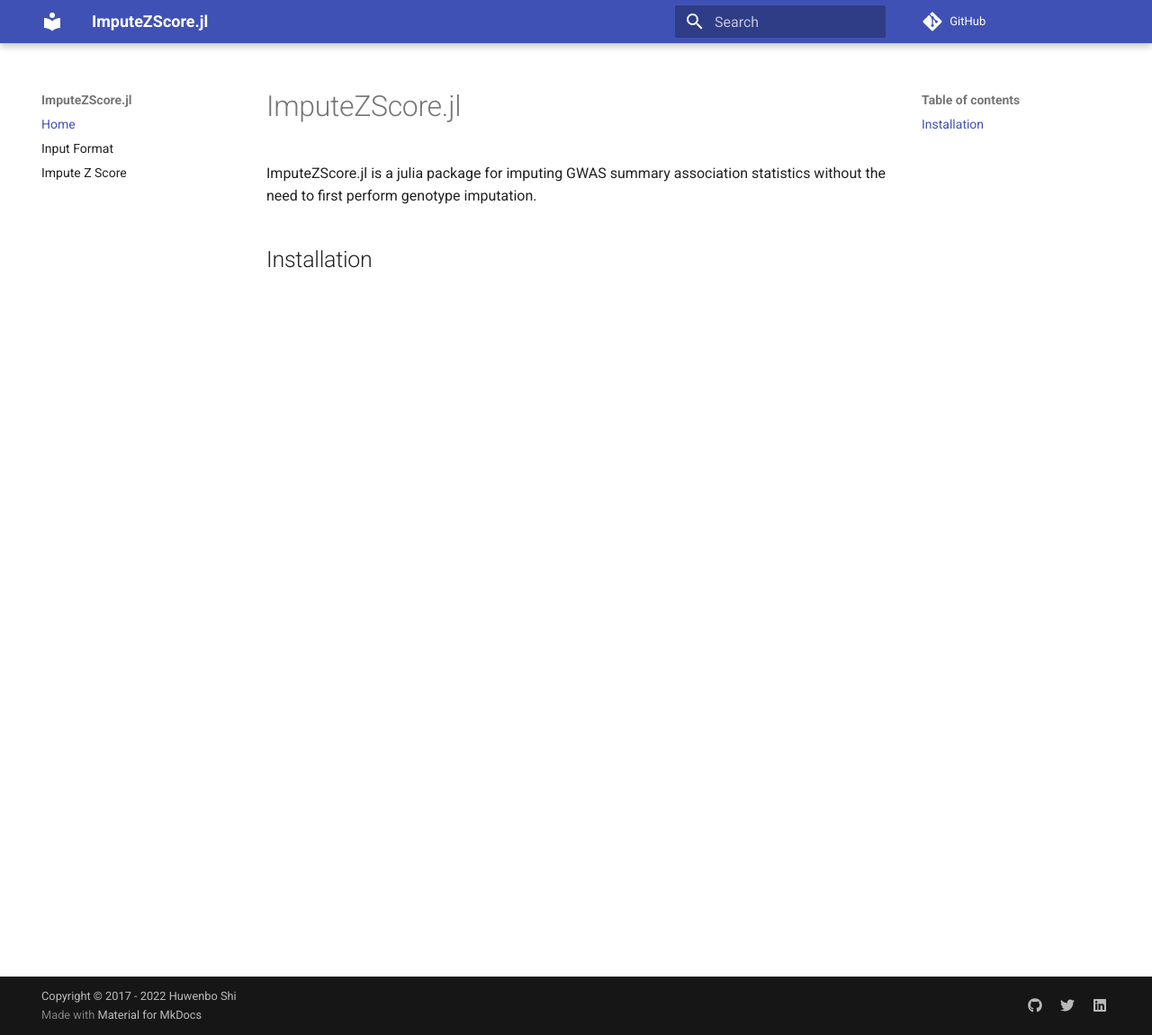
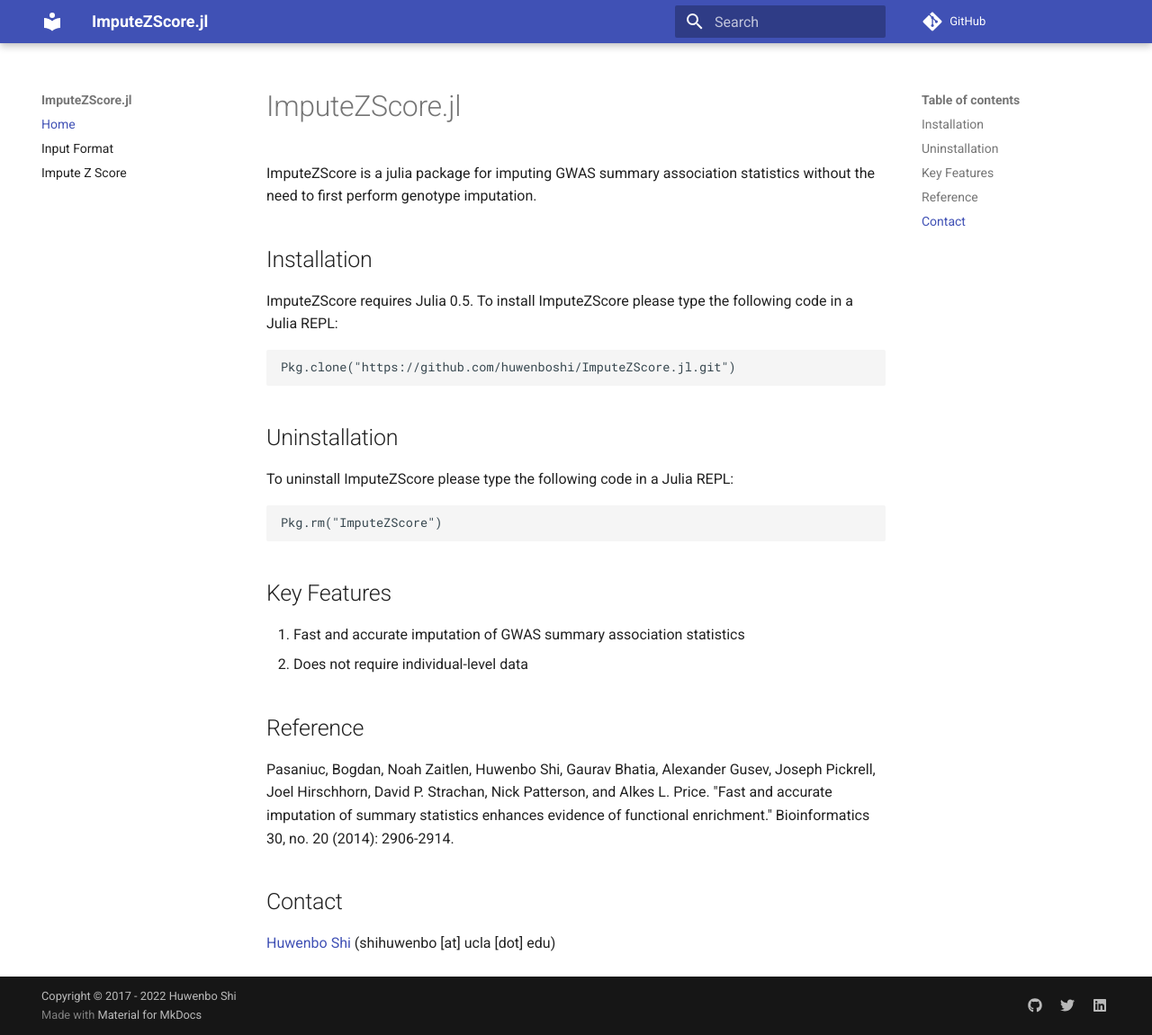
Before and after one commit to huwenboshi/ImputeZScore.jl, an MkDocs documentation site: the page built from docs/index.md, in a window 1280 px wide and 1151 px high. Shown: the whole window at 90% size. Built offline with MkDocs 1.6.1 and Material for MkDocs 9.7.7, drawn with Linux system fonts in a browser that asks for light colours; comment, search, counter and statistics services are not loaded; old or Windows-style settings are respelled for this version of MkDocs.

Commit message:
updated read me

````diff
--- a/docs/index.md
+++ b/docs/index.md
@@ -1,6 +1,34 @@
 # ImputeZScore.jl
 
-ImputeZScore.jl is a julia package for imputing GWAS summary association
+ImputeZScore is a julia package for imputing GWAS summary association
 statistics without the need to first perform genotype imputation.
 
 ## Installation
+
+ImputeZScore requires Julia 0.5. To install ImputeZScore please type
+the following code in a Julia REPL:
+
+```
+Pkg.clone("https://github.com/huwenboshi/ImputeZScore.jl.git")
+```
+
+## Uninstallation
+
+To uninstall ImputeZScore please type the following code in
+a Julia REPL:
+
+```
+Pkg.rm("ImputeZScore")
+```
+
+## Key Features
+
+1. Fast and accurate imputation of GWAS summary association statistics
+2. Does not require individual-level data
+
+## Reference
+Pasaniuc, Bogdan, Noah Zaitlen, Huwenbo Shi, Gaurav Bhatia, Alexander Gusev, Joseph Pickrell, Joel Hirschhorn, David P. Strachan, Nick Patterson, and Alkes L. Price. "Fast and accurate imputation of summary statistics enhances evidence of functional enrichment." Bioinformatics 30, no. 20 (2014): 2906-2914.
+
+## Contact
+
+[Huwenbo Shi](https://huwenboshi.github.io) (shihuwenbo [at] ucla [dot] edu)
````
Also changed, not shown: README.md (+1 -1 lines), site/index.html, site/mkdocs/search_index.json.
